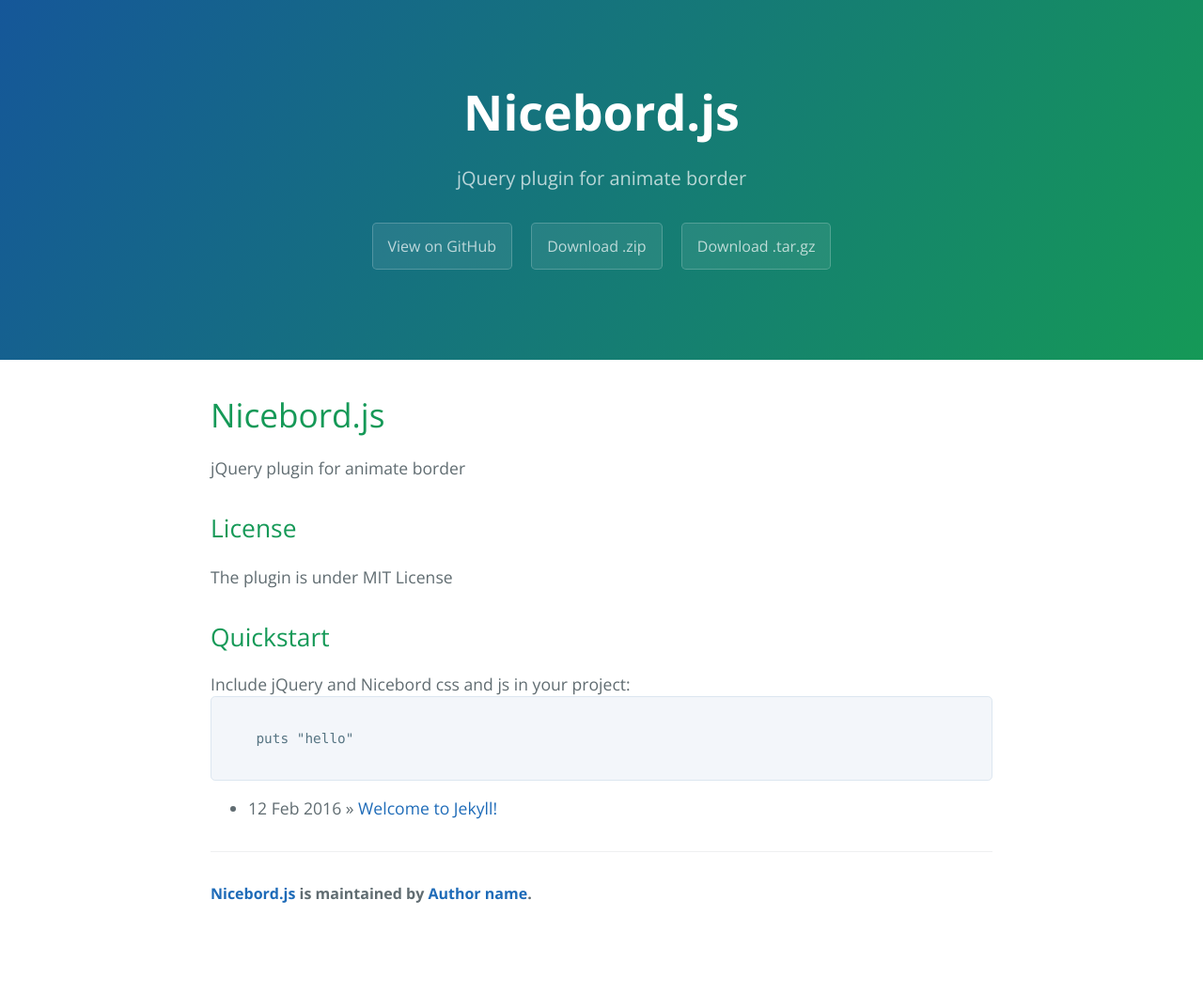
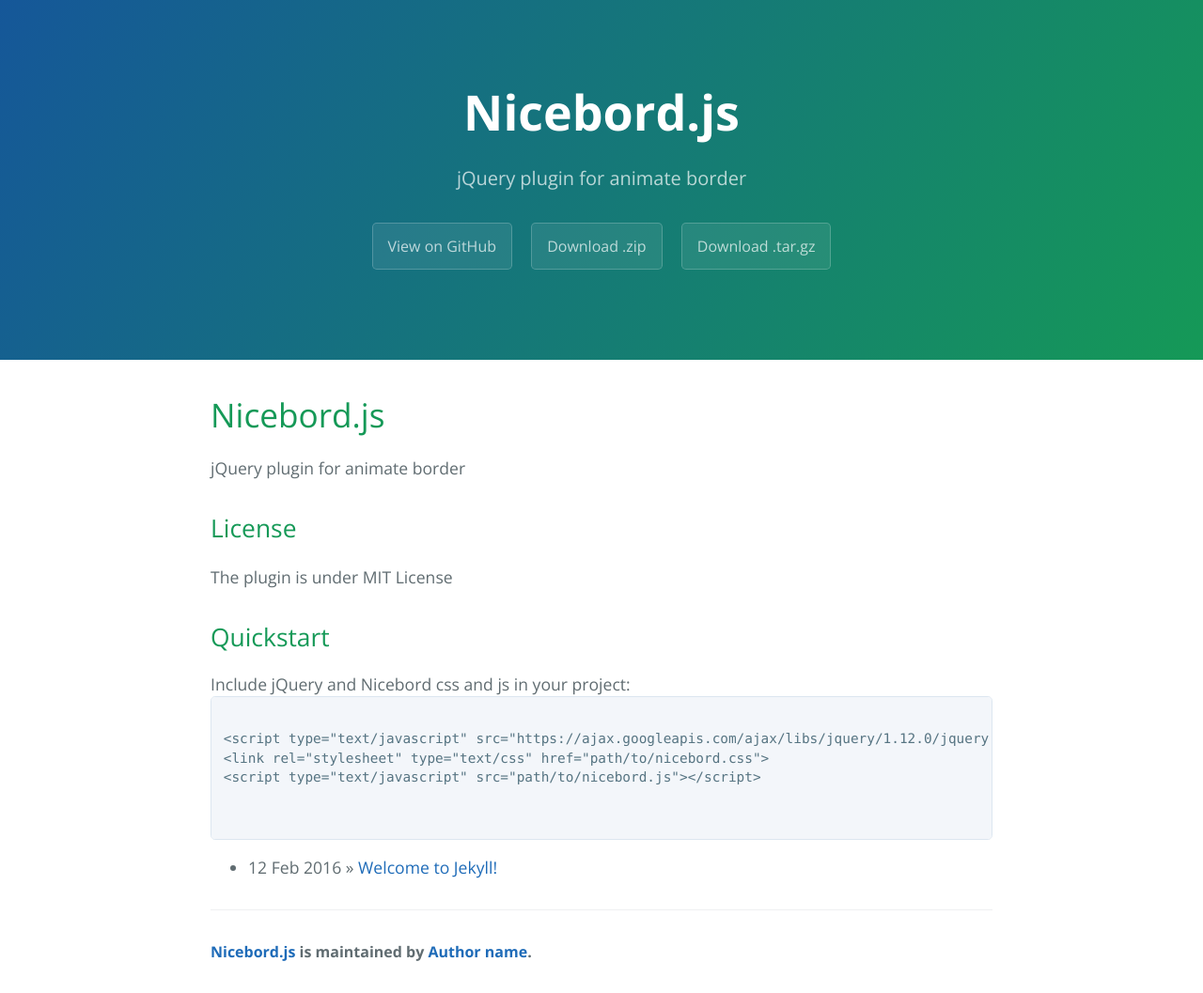
Before and after one commit to dkdevru/nicebord, a Jekyll site: the page built from index.html, in a window 1280 px wide. Shown: the whole page at 94% size. Built offline with Jekyll 4.4.1, drawn with Linux system fonts in a browser that asks for light colours; the list of posts is cut into pages by our own code; before the commit the page ends 995 px from its top, so only the background shows below that.

Commit message:
add quickstart

```diff
--- a/index.html
+++ b/index.html
@@ -20,7 +20,10 @@
 
   <pre>
   <code class="html">
-    puts "hello"
+&lt;script type="text/javascript" src="https://ajax.googleapis.com/ajax/libs/jquery/1.12.0/jquery.min.js">&lt;/script>
+&lt;link rel="stylesheet" type="text/css" href="path/to/nicebord.css">
+&lt;script type="text/javascript" src="path/to/nicebord.js">&lt;/script>
+
   </code>
 </pre>
 
```
